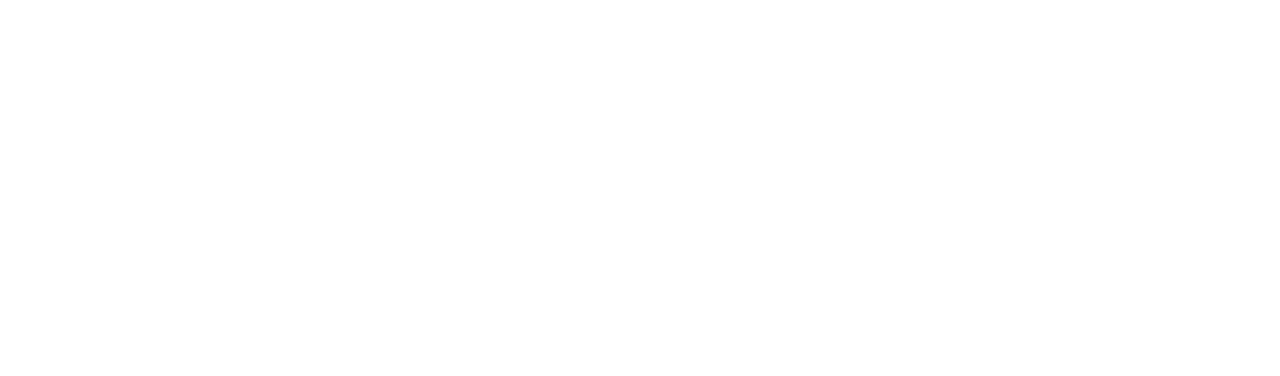
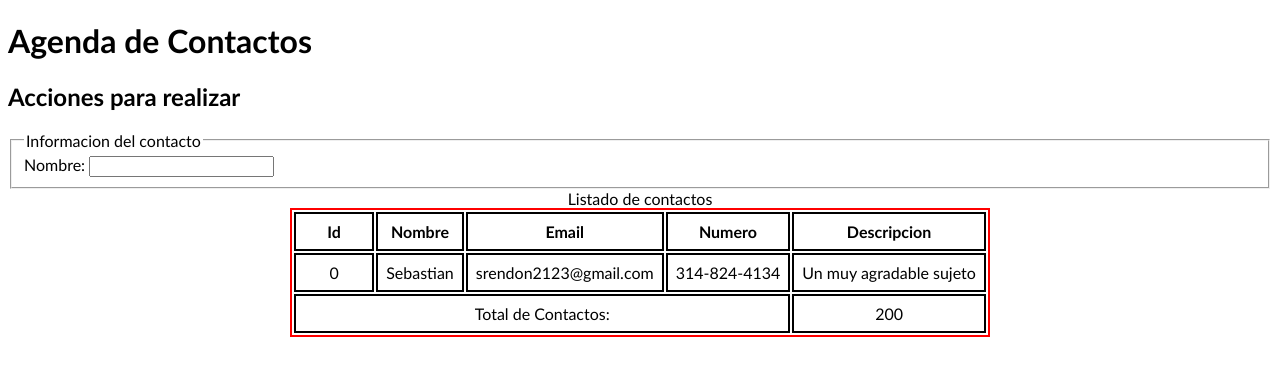
Before and after one commit to srendon2123/Pruebas-git, a plain HTML site: page index.html in a window 1280 px wide. Drawn offline with Linux system fonts and the light colour scheme.

Commit message:
Poniendo la tabla de contactos y modificando los estilos

```diff
--- a/css/style.css
+++ b/css/style.css
@@ -12,7 +12,19 @@
    box-sizing: inherit;
 }
 
-body * + *
+td, th
 {
-   margin-top: 1.5em;
+   padding: 0.5em;
+   margin: 0.5em;
+   border: 2px solid black;
+   text-align: center;
+   min-width: 5em;
+   max-width: 25em;
+   word-wrap: break-word;
 }
+
+table
+{
+   border: 2px solid red;
+   margin: 0 auto;
+}
--- a/index.html
+++ b/index.html
@@ -5,9 +5,56 @@
    <meta http-equiv="X-UA-Compatible" content="IE=edge">
    <meta name="viewport" content="width=device-width, initial-scale=1.0">
    <link rel="stylesheet" href="css/style.css">
-   <title>Listado de Personas</title>
+   <title>Agenda de contactos</title>
+   <script src="./js/Persona.js"></script>
 </head>
 <body>
 
+   <header>
+      <h1>Agenda de Contactos</h1>
+   </header>
+
+   <main>
+      <header>
+         <h2>Acciones para realizar</h2>
+      </header>
+      <form method="get" action="return false">
+         <fieldset>
+            <legend>Informacion del contacto</legend>
+            <label for="nombre">Nombre:</label>
+            <input type="text" name="nombre" id="nombre">
+         </fieldset>
+      </form>
+
+      <table>
+         <caption>Listado de contactos</caption>
+         <thead>
+            <tr>
+               <th>Id</th>
+               <th>Nombre</th>
+               <th>Email</th>
+               <th>Numero</th>
+               <th>Descripcion</th>
+            </tr>
+         </thead>
+         <tbody id="tabla_contactos">
+            <tr>
+               <td>0</td>
+               <td>Sebastian</td>
+               <td>srendon2123@gmail.com</td>
+               <td>314-824-4134</td>
+               <td>Un muy agradable sujeto</td>
+            </tr>
+         </tbody>
+         <tfoot>
+            <tr>
+               <td colspan="4">Total de Contactos:</td>
+               <td id="total_contactos">200</td>
+            </tr>
+         </tfoot>
+      </table>
+   </main>
+
+   <script src="./js/app.js"></script>
 </body>
 </html>
```
